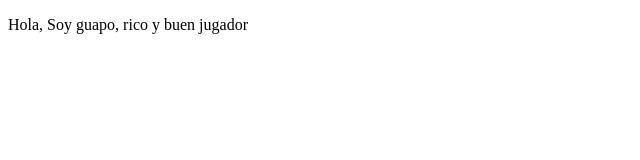
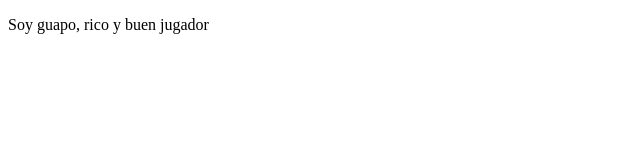
Before and after one commit to Rafagorn/proyectoDemoCursoPrework, a plain HTML site: page index.html in a window 1280 px wide. Shown: the full height of the page, 0-640 px from the left. Drawn offline with Linux system fonts and the light colour scheme.

Commit message:
Cambios agragados

```diff
--- a/index.html
+++ b/index.html
@@ -7,6 +7,6 @@
     <title>Hola Mundo</title>
 </head>
 <body>
-    <p>Hola, Soy guapo, rico y buen jugador</p>
+    <p>Soy guapo, rico y buen jugador</p>
 </body>
 </html>
```
